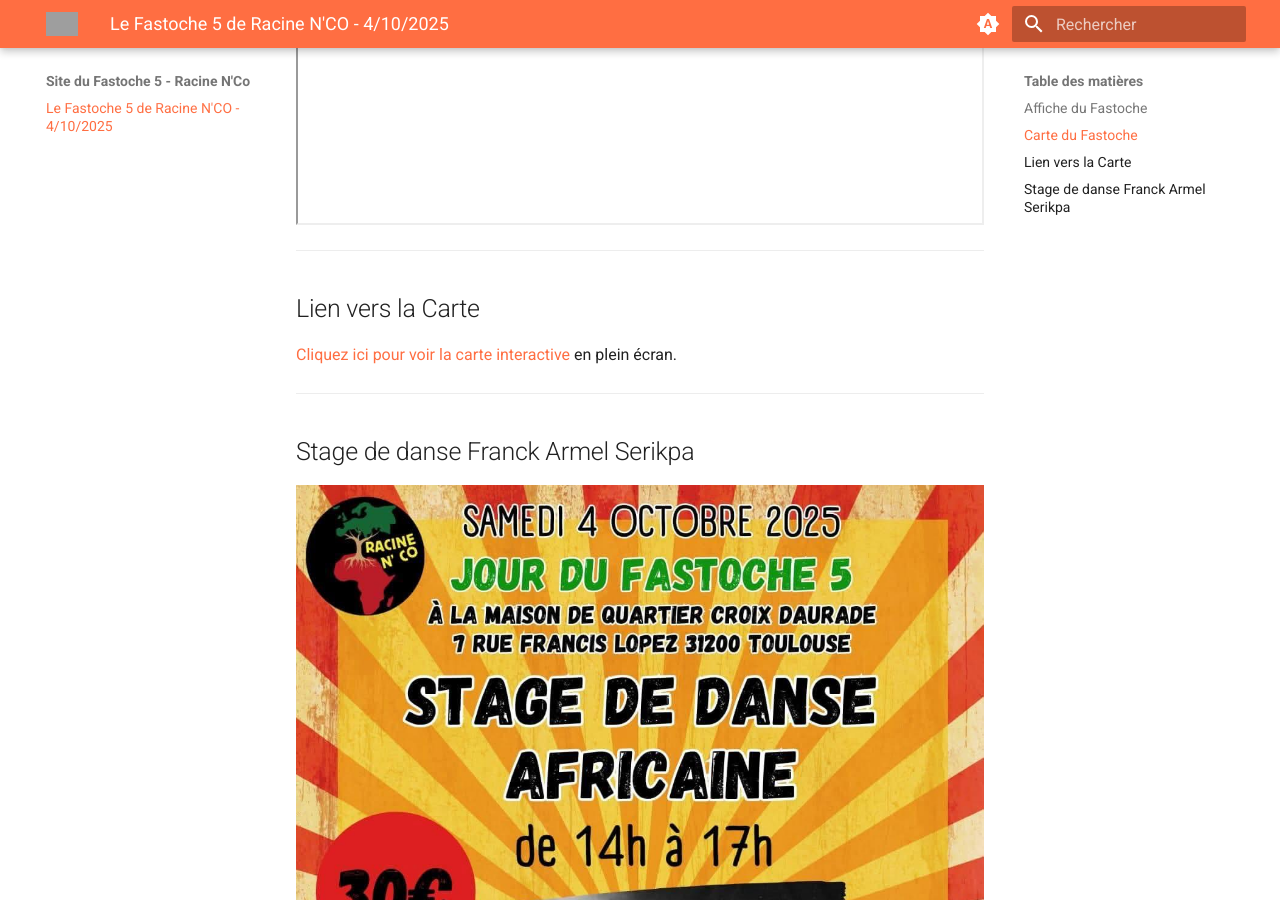
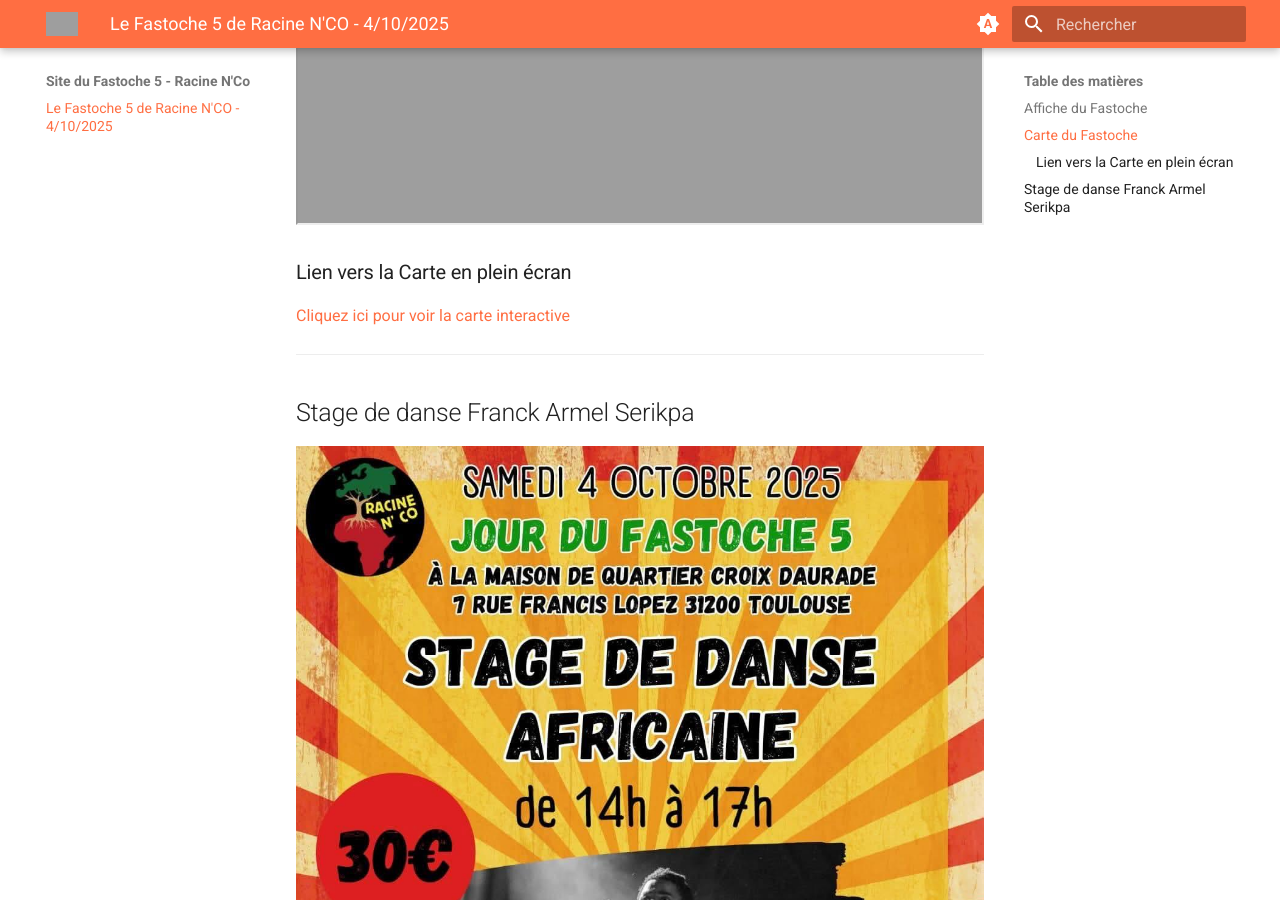
Before and after one commit to racinenco-prog/fastoche5, an MkDocs documentation site: the page built from docs/index.md, in a window 1280 px wide and 900 px high, scrolled down 2126 px. Built offline with MkDocs 1.6.1 and Material for MkDocs 9.7.7, drawn with Linux system fonts in a browser that asks for light colours; a script that is not in the unit is left out; some of the changed lines change nothing that is shown; grey boxes are pictures that could not be loaded.

Commit message:
new mapo

```diff
--- a/docs/index.md
+++ b/docs/index.md
@@ -18,13 +18,12 @@
 
 ## Carte du Fastoche
 
-<iframe src="https://racinenco-prog.github.io/fastoche5/map/index.html" align="center" width="100%" height="600px"></iframe>
+<iframe src="https://racinenco-prog.github.io/fastoche5/site/map/index.html" align="center" width="100%" height="600px"></iframe>
 
----
 
-## Lien vers la Carte
+### Lien vers la Carte en plein écran
 
-[Cliquez ici pour voir la carte interactive](https://racinenco-prog.github.io/fastoche5/map) en plein écran.
+[Cliquez ici pour voir la carte interactive](https://racinenco-prog.github.io/fastoche5/site/map)
 
 ---
 ## Stage de danse Franck Armel Serikpa
```
